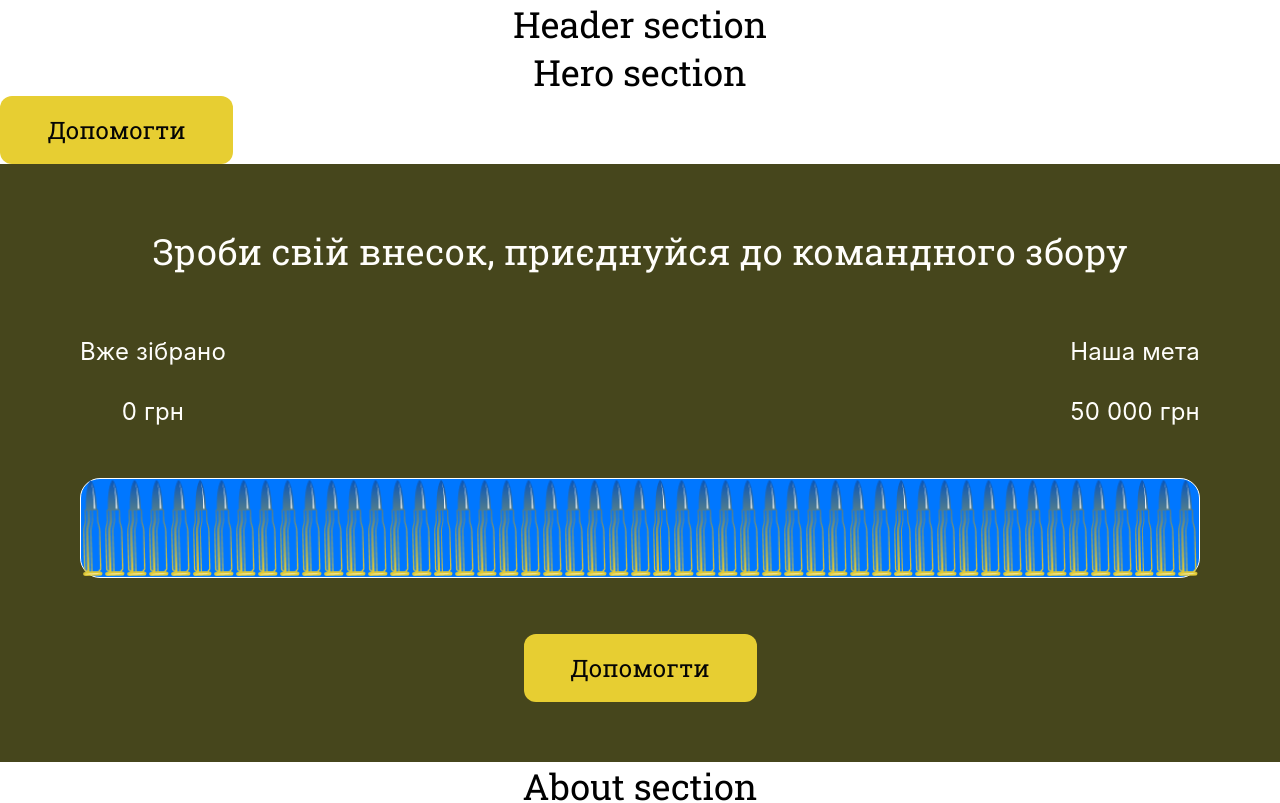
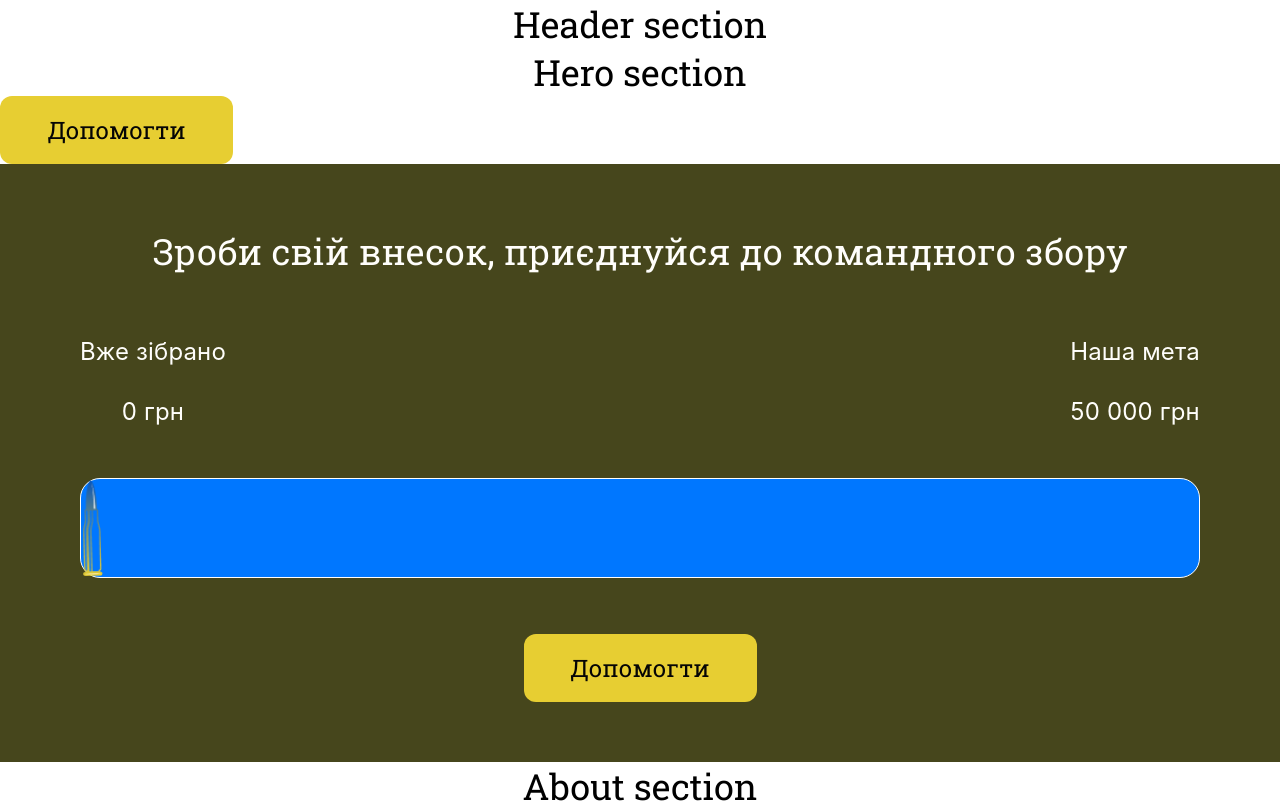
Before and after one commit to baza-trainee/44-zbir, a React (Create React App) app: page / in a window 1280 px wide. Shown: the top 803 px of the page. Built offline with nearby package versions, Linux system fonts and the light colour scheme; no server answers.

Commit message:
fix:fix component Progres

```diff
--- a/src/components/Progress/Progress.jsx
+++ b/src/components/Progress/Progress.jsx
@@ -3,18 +3,26 @@ import progress_element from '../../images/status-bar/progress_element.png';
 
 
 const Progress = ({ balance }) => {
-function createElementsProgress(balance) {
+	function createElementsProgress(balance) {
+
+	const w = document.documentElement.clientWidth;
+	let progress = 50;
+	if (w < 650) {
+		progress = Math.floor(w * 0.074);
+	}
+
 	let num = (balance / 1000).toFixed() < 1 ? 0 : (balance / 1000).toFixed();
 	if (num > 50) {
 		num = 50;
-	}
+		}
+
 	const elements = [];
-	for (let i = 0; i <= 50; i++) {
+	for (let i = 0; i <= ((progress / 50) * num); i++) {
 		elements.push(<img className={css.progress_img} key={i * 15} src={progress_element} alt="progress element" />);
 	}
 	return elements;
 }
-
+console.log(document.documentElement.clientWidth);
   return <div className={css.progress}>{createElementsProgress(balance)}</div>;
 };
 export default Progress;
--- a/src/components/Progress/Progress.module.css
+++ b/src/components/Progress/Progress.module.css
@@ -24,7 +24,7 @@
 @media screen and (min-width: 320px) {
   .progress_img{
     width: 1.96%;
-    min-width: 15px;
+    min-width: 12px;
     max-height: 76px;
     min-height: 76px;
   }
@@ -40,7 +40,7 @@
 @media screen and (min-width: 768px) {
   .progress_img{
     width: 1.96%;
-    min-width: 19px;
+    min-width: 14px;
     max-height: 88px;
     min-height: 88px;
   }
@@ -51,7 +51,7 @@
 @media screen and (min-width: 1024px) {
   .progress_img{
     width: 1.96%;
-    min-width: 20px;
+    min-width: 18px;
     max-height: 96px;
     min-height: 96px;
 
```
